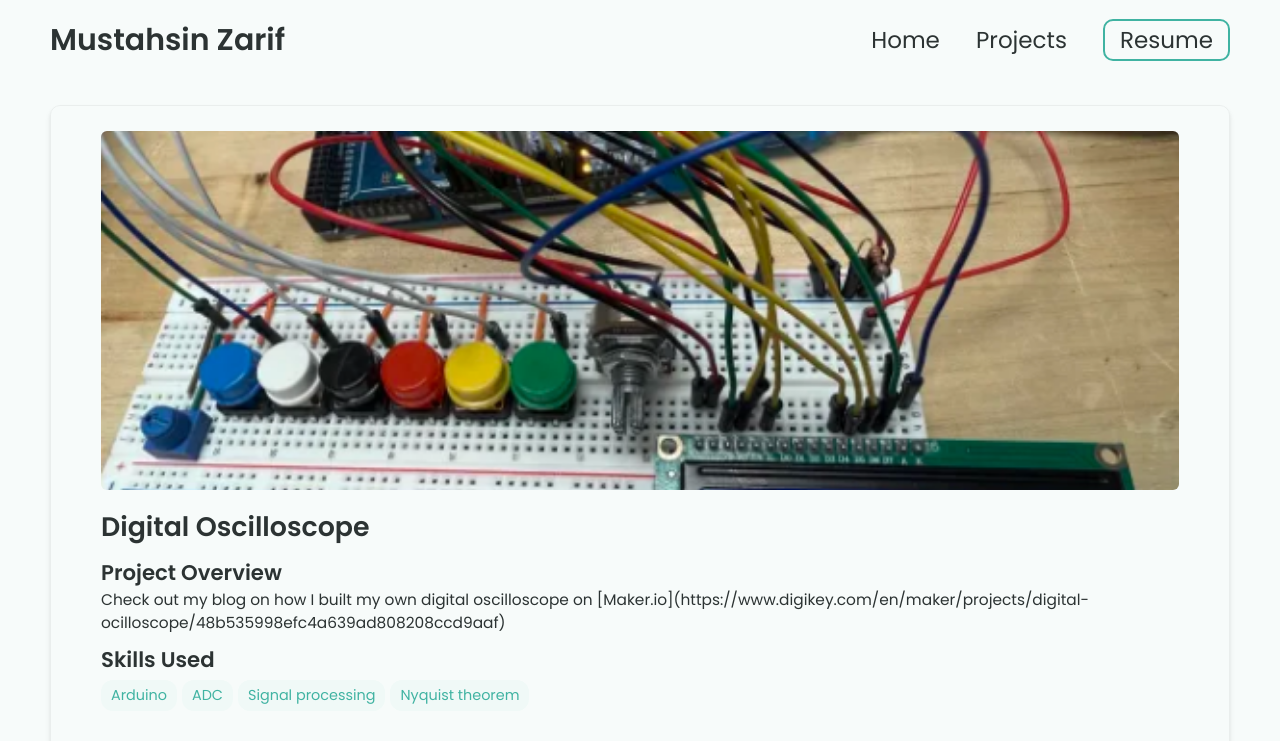
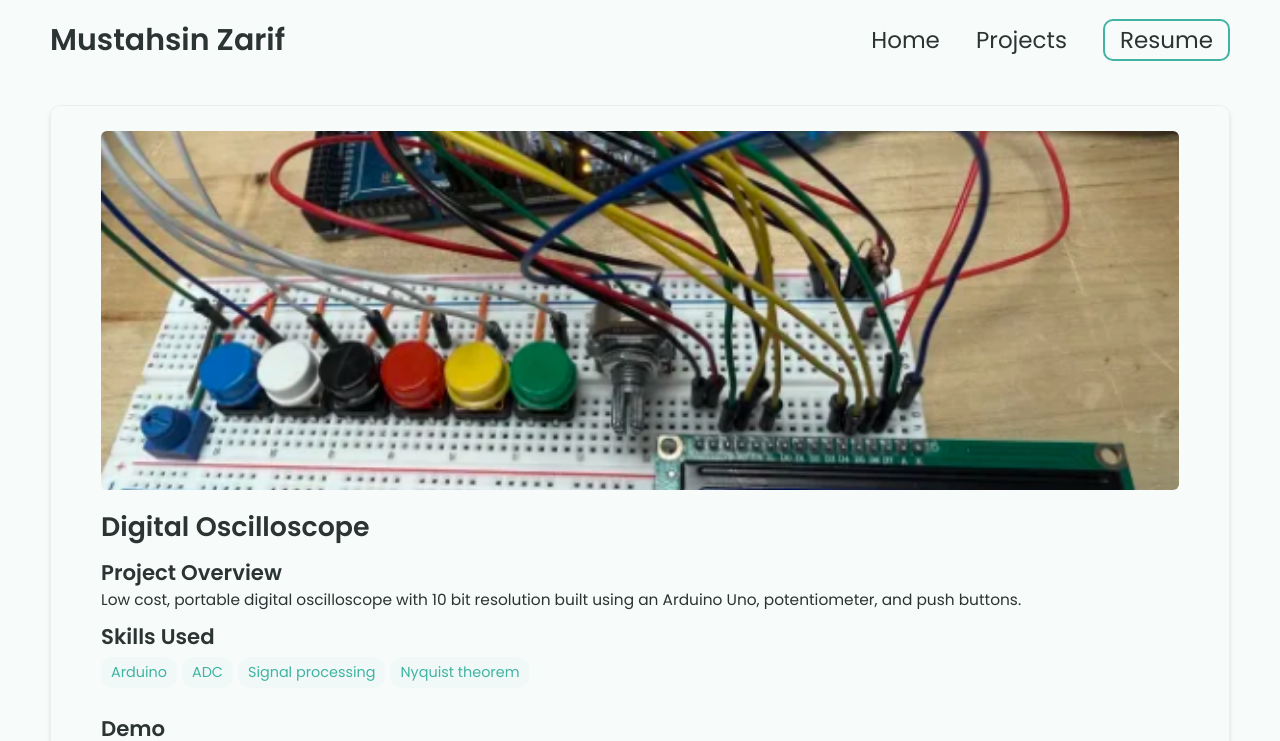
Before and after one commit to mmzarif/mmzarif.github.io, a Jekyll site: the page built from _projects/Digital Oscilloscope/index.md, in a window 1280 px wide. Shown: the top 741 px of the page. Built offline with Jekyll 4.4.1, drawn with Linux system fonts in a browser that asks for light colours; some of the changed text lies outside the part shown; grey boxes are pictures that could not be loaded.

Commit message:
Update index.md

```diff
--- a/_projects/Digital Oscilloscope/index.md
+++ b/_projects/Digital Oscilloscope/index.md
@@ -1,7 +1,7 @@
 ---
 layout: post
 title: Digital Oscilloscope
-description:  Check out my blog on how I built my own digital oscilloscope on [Maker.io](https://www.digikey.com/en/maker/projects/digital-ocilloscope/48b535998efc4a639ad808208ccd9aaf)
+description:  Low cost, portable digital oscilloscope with 10 bit resolution built using an Arduino Uno, potentiometer, and push buttons.
 skills:
 - Arduino
 - ADC
@@ -10,4 +10,9 @@ skills:
 main-image: /oscope.png
 ---
 
+## Demo
 {% include youtube-video.html id="R6I-Y5h1m8A" autoplay = "true" %}
+
+<br>
+
+Check out my blog on how I built my own digital oscilloscope on [Maker.io](https://www.digikey.com/en/maker/projects/digital-ocilloscope/48b535998efc4a639ad808208ccd9aaf)
```
